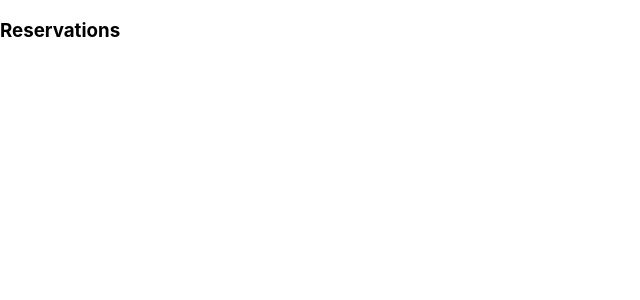
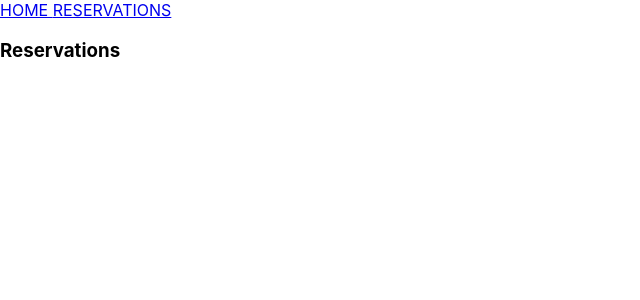
Before and after one commit to mkienbus/rezy-frontend, a React (Create React App) app: page /reservations in a window 1280 px wide. Shown: the top 300 px of the page, without its empty margins (0-640 px from the left). Built offline with nearby package versions, Linux system fonts and the light colour scheme; no server answers.

Commit message:
GET fetch gets ALL reservations, needs to be unique to current user

```diff
--- a/src/App.js
+++ b/src/App.js
@@ -2,7 +2,7 @@ import './App.css';
 import React from 'react';
 import { useEffect, useState } from 'react';
 import { Button } from '@mui/material';
-import { Link } from 'react-router-dom';
+import { Outlet, Link } from 'react-router-dom';
 
 import Nav from './components/Nav';
 import Restaurants from './components/Restaurants';
--- a/src/components/Nav.js
+++ b/src/components/Nav.js
@@ -6,9 +6,10 @@ function Nav(){
 
     return(
 
-        <div>
-            <Link to="/reservations">RESERVATIONS  </Link>
-        </div>
+        <nav>
+            <Link to = "/">HOME  </Link>
+            <Link to = "/reservations">RESERVATIONS  </Link>
+        </nav>
     )
 }
 
--- a/src/components/Reservations.js
+++ b/src/components/Reservations.js
@@ -1,13 +1,22 @@
 import React from "react";
+import Nav from "./Nav";
+import { useState, useEffect } from "react"
 
 
 function Reservations(){
+    const [reservations, setReservations] = useState([])
 
-
+    useEffect(() => {
+        fetch('/reservations')
+            .then(r => r.json())
+            .then(data => console.log(data));
+    },[]);
 
     return(
         <>
+            <Nav />
             <h3>Reservations</h3>
+            <h4>{reservations}</h4>
         </>
     )
 }
--- a/src/index.js
+++ b/src/index.js
@@ -19,8 +19,8 @@ ReactDOM.render(
     <BrowserRouter>
       <Routes>
           <Route path="/" element={<App />} />
-            <Route path = "reservations" element = {<Reservations />} />
-            <Route path = "about" element = {<About />} />
+          <Route path = "reservations" element = {<Reservations />} />
+          <Route path = "about" element = {<About />} />
       </Routes>
     </BrowserRouter>
   </Provider>,
```
